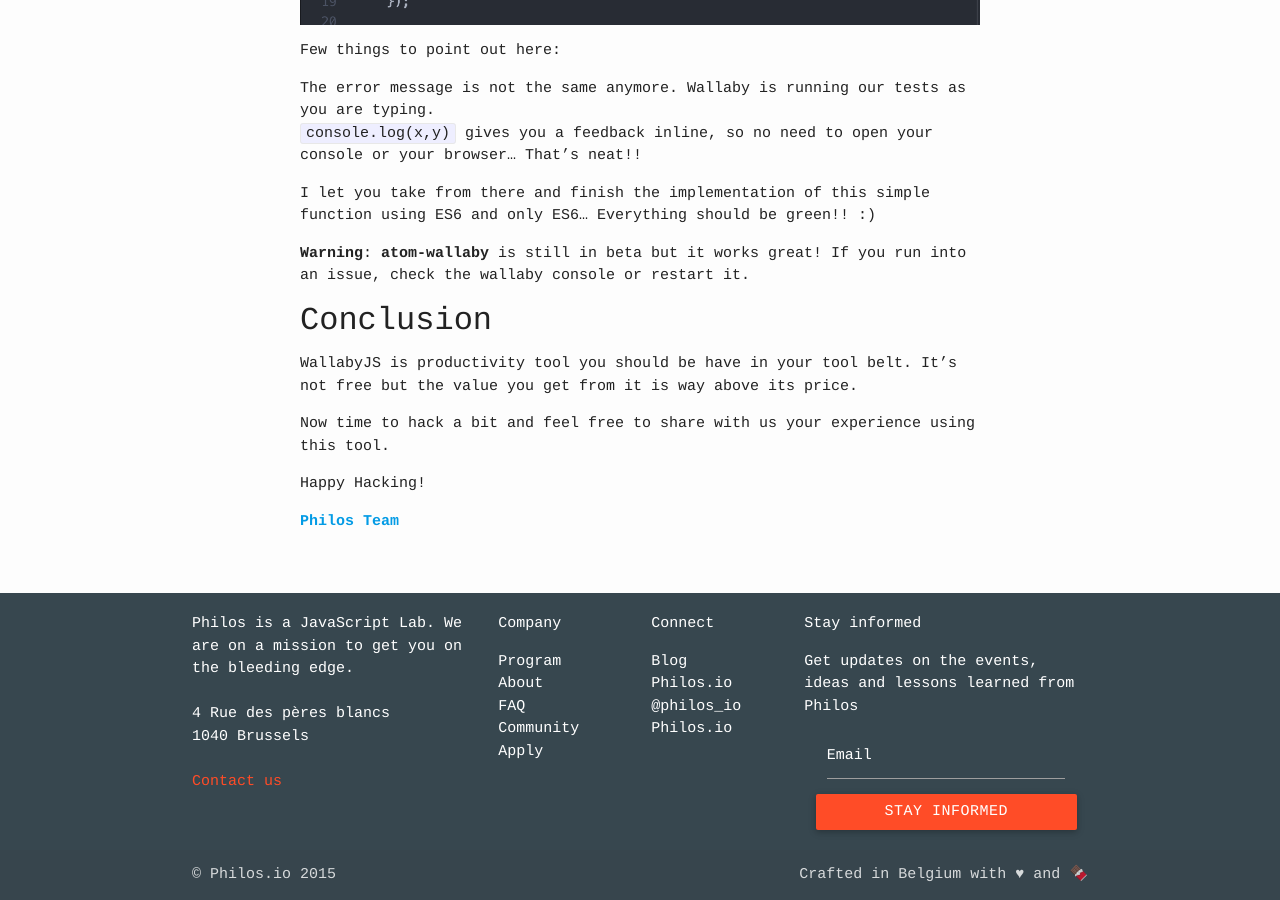
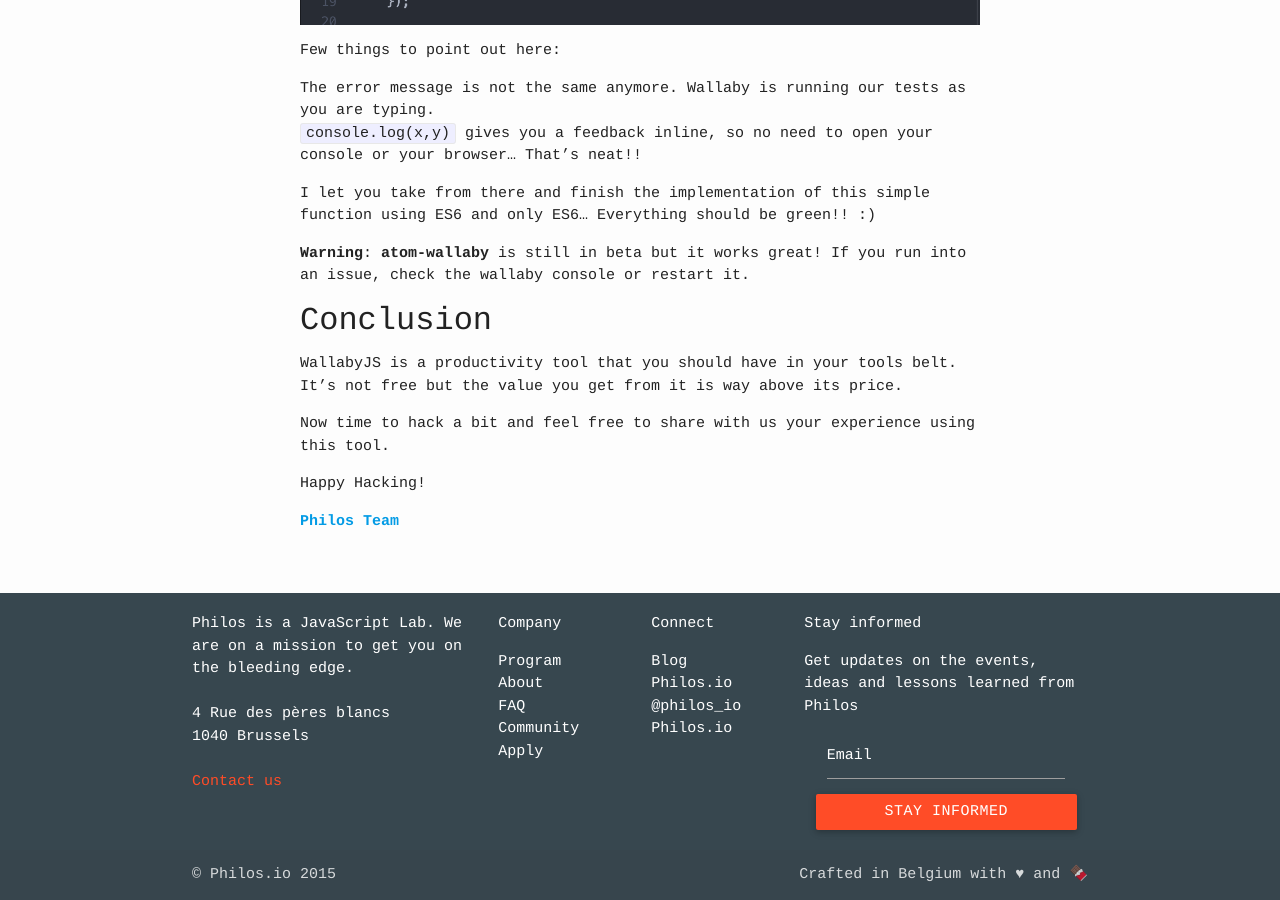
Before and after one commit to Philos-io/blog.philos.io, a Jekyll site: the page built from _posts/2015-10-16-using-wallaby-js-with-atom-io.markdown, in a window 1280 px wide and 900 px high, scrolled down 3106 px. Built offline with Jekyll 4.4.1, drawn with Linux system fonts in a browser that asks for light colours; comment, search, counter and statistics services are not loaded.

Commit message:
fixed typos: using wallabyjs with atom.io

```diff
--- a/_posts/2015-10-16-using-wallaby-js-with-atom-io.markdown
+++ b/_posts/2015-10-16-using-wallaby-js-with-atom-io.markdown
@@ -78,7 +78,7 @@
 
 ## Conclusion
 
-WallabyJS  is productivity tool you should be have in your tool belt. It’s not free but the value you get from it is way above its price.
+WallabyJS  is a productivity tool that you should have in your tools belt. It’s not free but the value you get from it is way above its price.
 
 Now time to hack a bit and feel free to share with us your experience using this tool.
 
```
